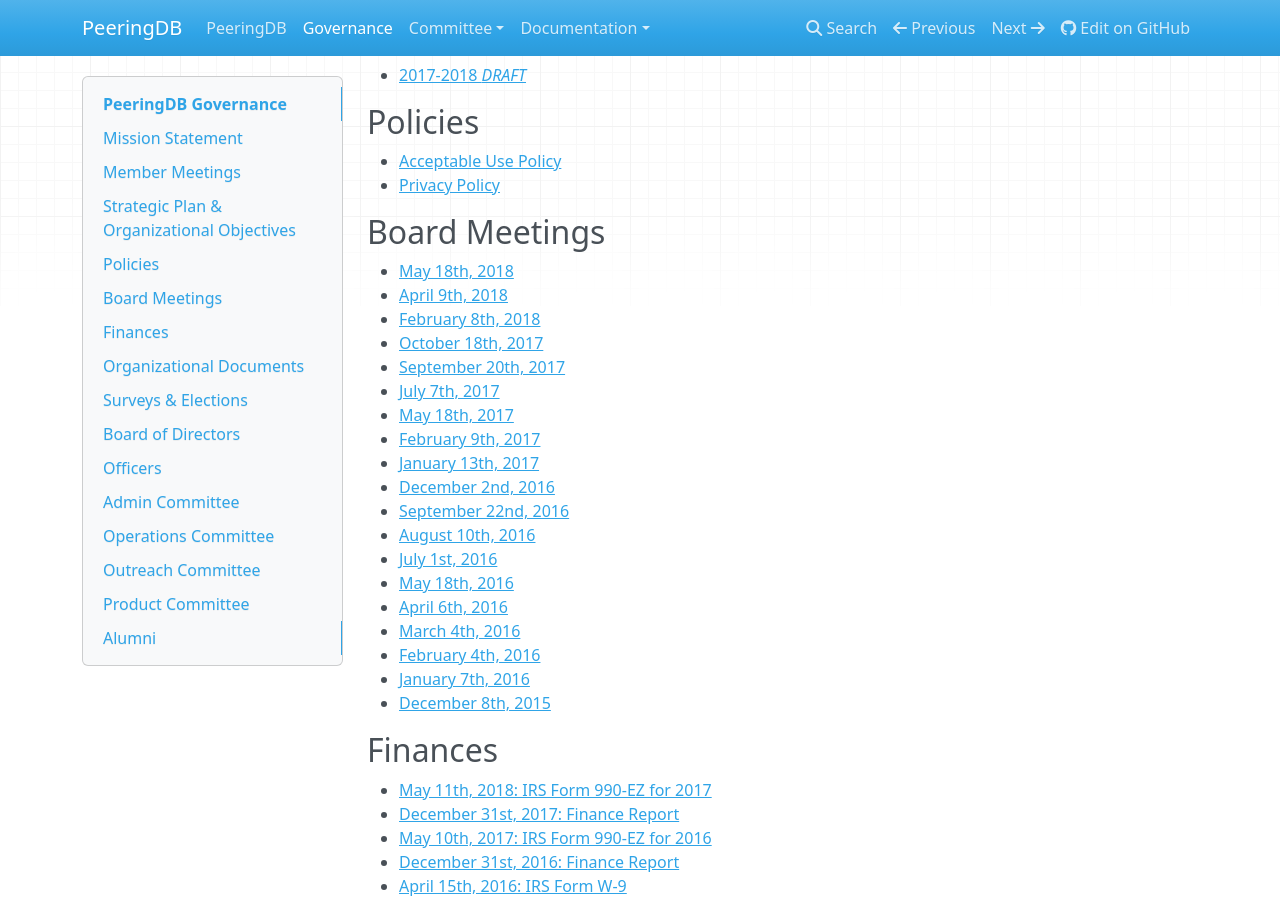
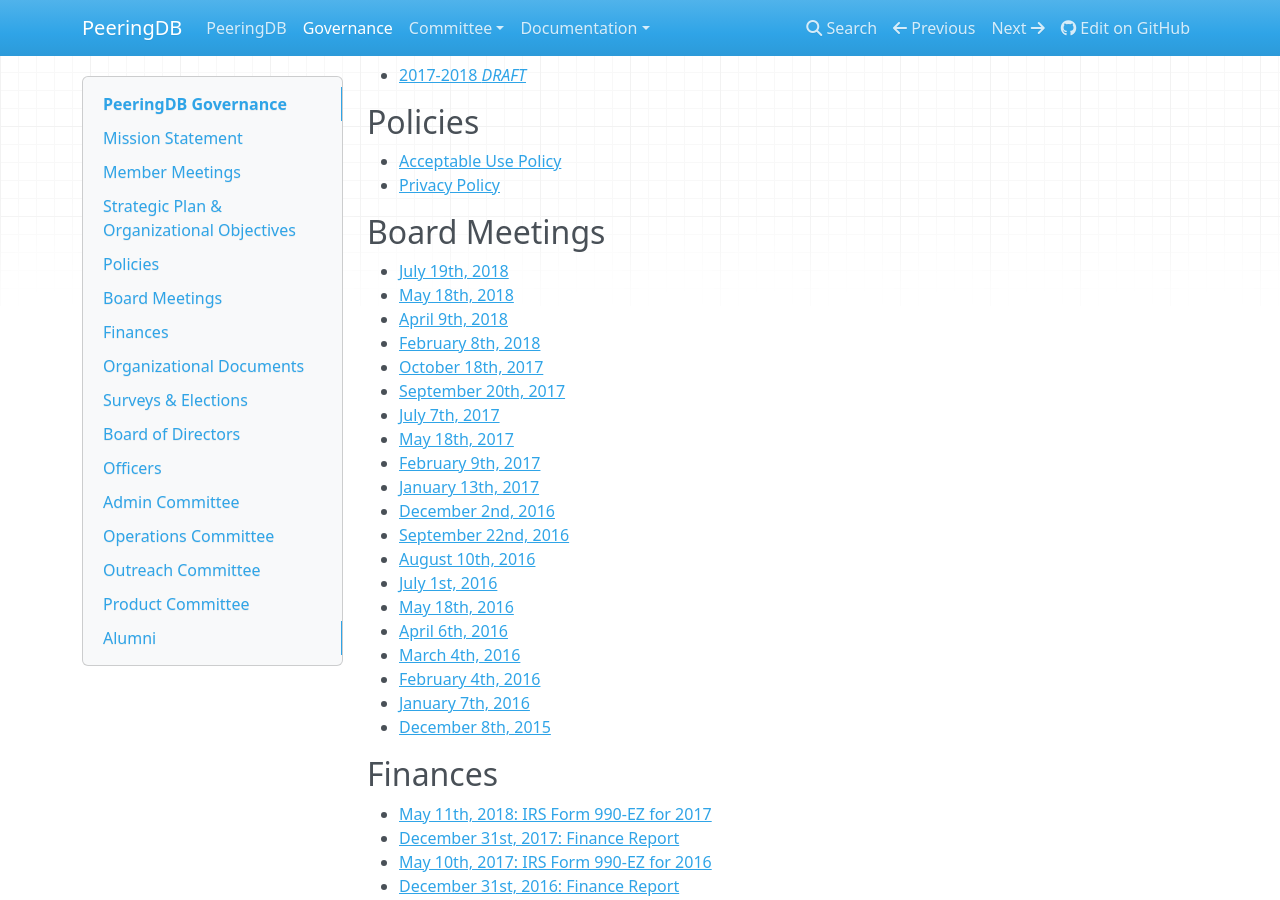
Before and after one commit to peeringdb/docs, an MkDocs documentation site: the page built from docs/gov.md, in a window 1280 px wide and 900 px high, scrolled down 387 px. Built offline with MkDocs 1.6.1, drawn with Linux system fonts in a browser that asks for light colours; nearby versions of some CDN libraries; old or Windows-style settings are respelled for this version of MkDocs.

Commit message:
Board meeting.

```diff
--- a/docs/gov.md
+++ b/docs/gov.md
@@ -22,6 +22,7 @@
 
 ## Board Meetings
 
+- [July 19th, 2018](gov/legaldocs/2018-07-19_PeeringDB_Board_Minutes.pdf)
 - [May 18th, 2018](gov/legaldocs/2018-05-18_PeeringDB_Board_Consent_of_Directors_in_Lieu_of_Annual_Meeting.pdf)
 - [April 9th, 2018](gov/legaldocs/2018-04-09_PeeringDB_Board_Minutes.pdf)
 - [February 8th, 2018](gov/legaldocs/2018-02-08_PeeringDB_Board_Minutes.pdf)
```
Also changed, not shown: 2 other files.
